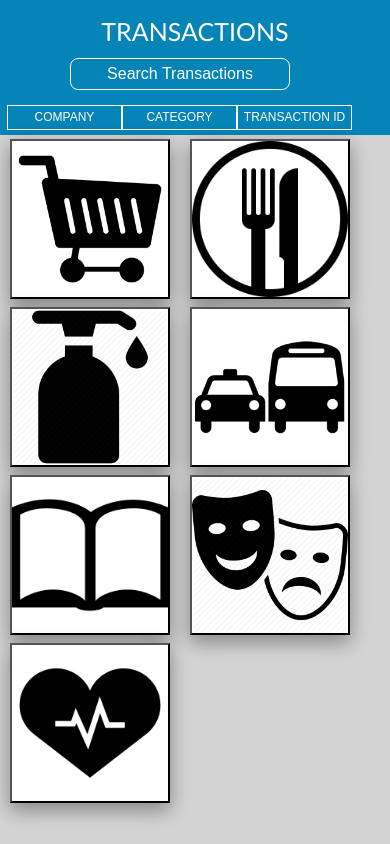
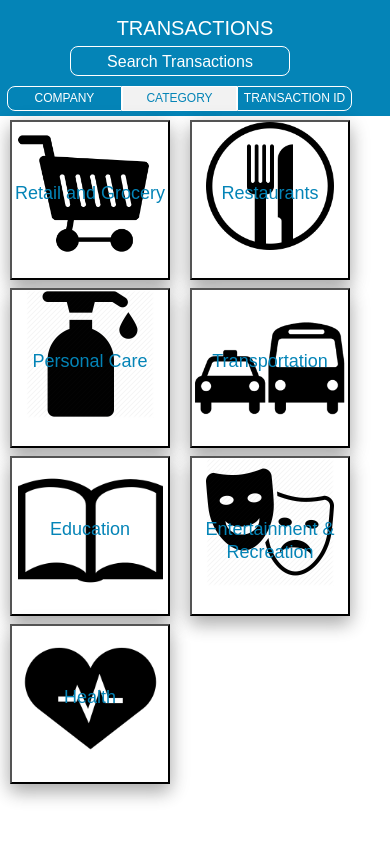
Before and after one commit to nelanis/BMO-Mobile-Banking-master, a website: page BlankCordovaApp1/www/category.html in a window 390 px wide. Drawn offline with Linux system fonts and the light colour scheme; some packages are replaced by stand-ins of ours.

Commit message:
improvements based on feedback from team

```diff
--- a/BlankCordovaApp1/www/category.html
+++ b/BlankCordovaApp1/www/category.html
@@ -26,22 +26,22 @@
             </form>
 
             <form action="index.html" style="float:left">
-                <input class="smallbut" type="submit" value="COMPANY" />
+                <input class="smallbut smallbut1" type="submit" value="COMPANY" />
             </form>
 
             <form action="category.html" style="float:left">
-                <input class="smallbut" type="submit" value="CATEGORY" />
+                <input class="smallbut smallbut2sel" type="submit" value="CATEGORY" />
             </form>
 
             <form action="transactionid.html">
-                <input class="smallbut" type="submit" value="TRANSACTION ID" />
+                <input class="smallbut smallbut3" type="submit" value="TRANSACTION ID" />
             </form>
         </div>
 
         <div class="container">
             <form action="search.html" style="float:left">
-                <button class="button" style="background-image:url(/images/grocery.png);">
-                    <div>Retail and Grocery</div>
+                <button class="button" style="background-image:url(/images/grocery.png); background-size:143px; background-repeat: no-repeat;">
+                    <div class="textbottom">Retail and Grocery</div>
                 </button>
             </form>
 
@@ -50,8 +50,8 @@
 
         <div class="container">
             <form action="search.html" style="float:left">
-                <button class="button" style="background-image:url(/images/restaurant.png);">
-                    <div>Restaurants</div>
+                <button class="button" style="background-image:url(/images/restaurant.png); background-size:128px; background-repeat: no-repeat; background-position:top">
+                    <div class="textbottom">Restaurants</div>
                 </button>
             </form>
 
@@ -60,8 +60,8 @@
 
         <div class="container">
             <form action="search.html" style="float:left">
-                <button class="button" style="background-image:url(/images/personalcare.png);">
-                    <div>Personal Care</div>
+                <button class="button" style="background-image:url(/images/personalcare.png); background-size:128px; background-repeat: no-repeat;background-position:top">
+                    <div class="textbottom">Personal Care</div>
                 </button>
             </form>
 
@@ -70,31 +70,31 @@
         <div class="container">
             <form action="search.html" style="float:left">
                 <button class="button" style="background-image:url(/images/transportation.png);">
-                    <div>Transportation</div>
+                    <div class="textbottom">Transportation</div>
                 </button>
             </form>
         </div>
 
         <div class="container">
             <form action="search.html" style="float:left">
-                <button class="button" style="background-image:url(/images/education.png);">
-                    <div>Education</div>
+                <button class="button" style="background-image:url(/images/education.png); background-size:145px; background-repeat: no-repeat;background-position:top">
+                    <div class="textbottom">Education</div>
                 </button>
             </form>
         </div>
 
         <div class="container">
             <form action="search.html" style="float:left">
-                <button class="button" style="background-image:url(/images/entertainment.png);">
-                    <div>Entertainment & Recreation</div>
+                <button class="button" style="background-image:url(/images/entertainment.png); background-size:128px; background-repeat: no-repeat;background-position:top">
+                    <div class="textbottom">Entertainment & Recreation</div>
                 </button>
             </form>
         </div>
 
         <div class="container">
             <form action="search.html" style="float:left">
-                <button class="button" style="background-image:url(/images/health.png);">
-                    <div>Health</div>
+                <button class="button" style="background-image:url(/images/health.png); background-size:145px; background-repeat: no-repeat;background-position:top">
+                    <div class="textbottom">Health</div>
                 </button>
             </form>
         </div>
--- a/BlankCordovaApp1/www/css/index.css
+++ b/BlankCordovaApp1/www/css/index.css
@@ -5,47 +5,10 @@
 }
 
 .body {
-    background-color: lightgrey;
+    background-color: #F2F2F2;
 }
 
-body {
-    -webkit-touch-callout: none;
-    -webkit-text-size-adjust: none;
-    -webkit-user-select: none;
-    background-color: #E4E4E4;
-    background-attachment: fixed;
-    font-family: 'HelveticaNeue-Light', 'HelveticaNeue', Helvetica, Arial, sans-serif;
-    font-size: 12px;
-    height: 100%;
-    margin: 0px;
-    padding: 0px;
-    text-transform: uppercase;
-    width: 100%;
-    background-color: lightgrey;
-    font-family: 'RobotoRegular', 'Droid Sans', 'Segoe UI', Segoe, 'San Francisco', 'Helvetica Neue', Helvetica, Arial, Geneva, sans-serif;
-    font-size: 12px;
-}
 
-.app {
-    /*background: url(../images/cordova.png) no-repeat center top;
-    position: absolute;
-    left: 50%;
-    top: 50%;
-    height: 50px;
-    width: 225px;
-    text-align: center;
-    padding: 180px 0px 0px 0px;
-    margin: -115px 0px 0px -112px;*/
-    background-color:lightgrey;
-}
-
-@media screen and (min-aspect-ratio: 1/1) and (min-width:400px) {
-    .app {
-        /*background-position:left center;
-        padding:75px 0px 75px 170px;
-        margin:-90px 0px 0px -198px;*/
-    }
-}
 
 h1 {
     font-size:24px;
@@ -107,10 +70,9 @@ h1 {
     color: white;
     background-color: #0484B7;
     background-size: 400px 400px;
-    /*background: linear-gradient(to top,cornflowerblue 20%, white 80%);*/
     background-position: top;
-    font-family: Calibri;
-    font-size: 25px;
+    /*font-family: Impact;*/
+    font-size: 20px;
     text-align: center;
     padding-top: 15px;
     padding-bottom: 0px;
@@ -125,7 +87,7 @@ h1 {
 .searchbut {
     background-color: #0484B7;
     color: white;
-    text-align: center;
+    text-align:center;
     border: 1px solid;
     border-radius: 8px;
     border-color: white;
@@ -134,13 +96,14 @@ h1 {
     top: 0px;
     display: inline-grid;
     padding: 5px 5px;
-    margin: 10px 20px;
+    margin: 5px 20px;
     width: 220px;
+    height: 30px;
 }
 
     .searchbut:hover {
         background-image: none;
-        background-color: white;
+        background-color: #F2F2F2;
         color: #0484B7;
     }
 
@@ -150,7 +113,6 @@ h1 {
     font-size: 12px;
     text-align: center;
     border: 1px solid;
-    /*border-radius: 8px;*/
     border-color: white;
     position: relative;
     display: inline-grid;
@@ -163,9 +125,27 @@ h1 {
 
     .smallbut:hover {
         background-image: none;
-        background-color: white;
+        background-color: #F2F2F2;
         color: #0484B7;
     }
+
+.smallbut1sel {
+    border-radius: 8px 0px 0px 8px;
+    background-color: #F2F2F2;
+    color: #0484B7;
+}
+
+.smallbut1{
+    border-radius: 8px 0px 0px 8px;
+}
+
+.smallbut2sel {
+    background-color: #F2F2F2;
+    color: #0484B7;
+}
+.smallbut3 {
+    border-radius: 0px 8px 8px 0px;
+   }
 
 .input {
     margin: 0px;
@@ -194,18 +174,11 @@ h1 {
     font-size: 16px;
     margin: 4px 10px;
     cursor: pointer;
-
-    text-indent: 100%;
-    white-space: nowrap;
-    overflow: hidden;
 }
 
 .textbottom {
-    text-indent: 0%;
-    white-space: normal;
-    overflow: auto;
     position: relative;
-    top: 55px;
+    top: 60px;
     left: 0px;
     font-size: 18px;
     color: #0484B7;
@@ -219,7 +192,7 @@ h1 {
     overflow: auto;
     background-image: none;
     color: white;
-    background-color: black;
+    background-color: #0484B7;
 }
 
 
```
Also changed, not shown: BlankCordovaApp1/www/index.html (+2 -2 lines).
